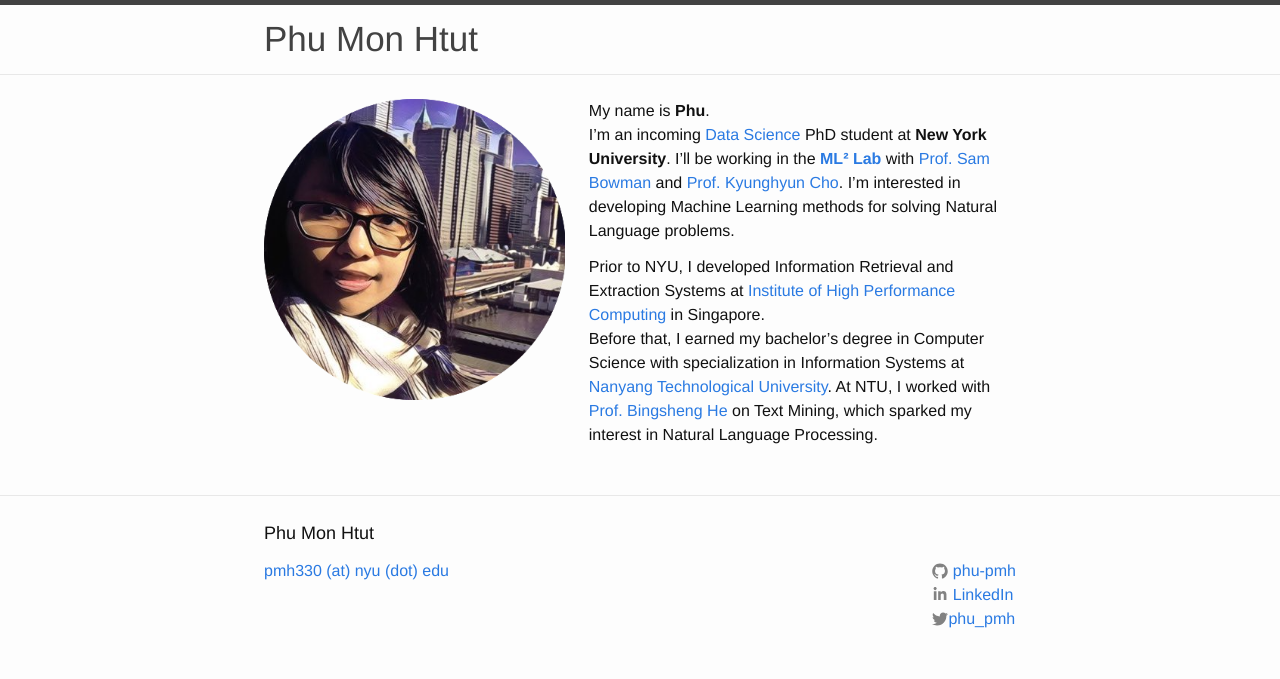
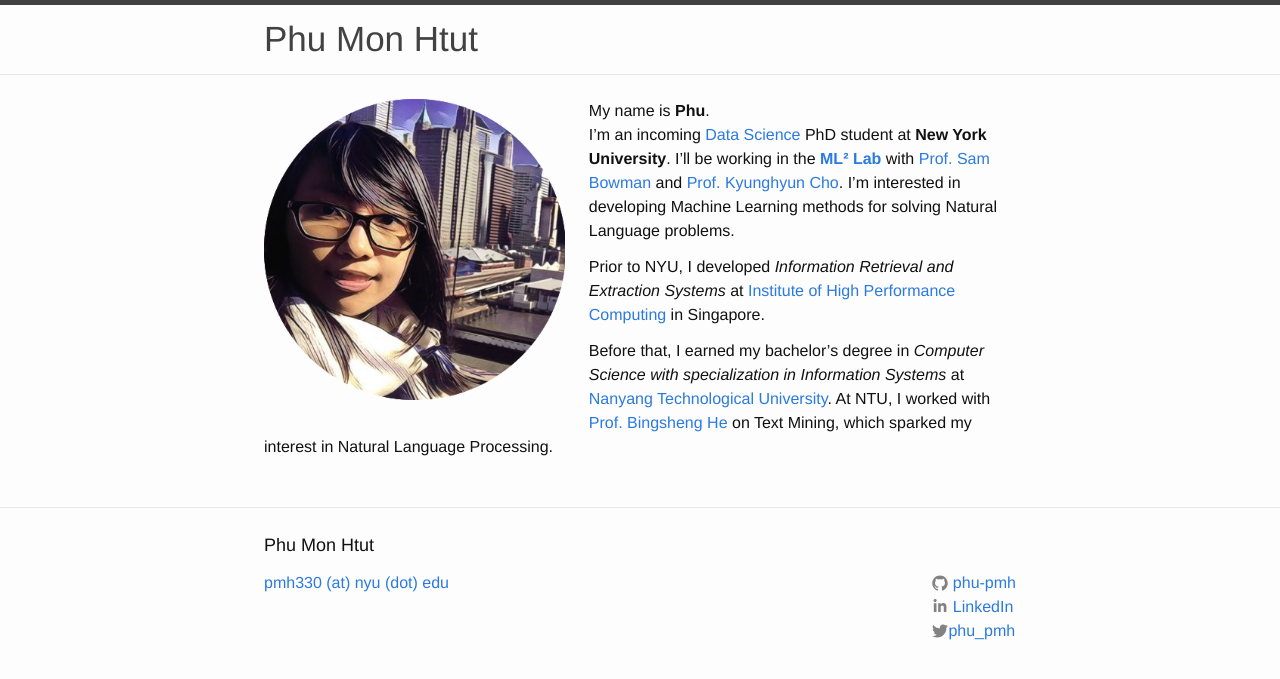
Before and after one commit to phu-pmh/phu-pmh.github.io, a Jekyll site: the page built from index.md, in a window 1280 px wide. Shown: the top 679 px of the page. Built offline with Jekyll 4.4.1, drawn with Linux system fonts in a browser that asks for light colours.

```diff
--- a/index.md
+++ b/index.md
@@ -4,5 +4,6 @@ layout: home
 My name is **Phu**.
 I'm an incoming [Data Science](http://cds.nyu.edu/) PhD student at **New York University**. I'll be working in the **[ML² Lab](https://wp.nyu.edu/ml2/)** with [Prof. Sam Bowman](https://www.nyu.edu/projects/bowman/) and [Prof. Kyunghyun Cho](https://kyunghyuncho.me/). I'm interested in developing Machine Learning methods for solving Natural Language problems.
 
-Prior to NYU, I developed Information Retrieval and Extraction Systems at [Institute of High Performance Computing](https://www.a-star.edu.sg/ihpc) in Singapore.
-Before that, I earned my bachelor's degree in Computer Science with specialization in Information Systems at [Nanyang Technological University](http://scse.ntu.edu.sg/Pages/Home.aspx). At NTU, I worked with [Prof. Bingsheng He](http://www.comp.nus.edu.sg/~hebs/) on Text Mining, which sparked my interest in Natural Language Processing.
+Prior to NYU, I developed *Information Retrieval and Extraction Systems* at [Institute of High Performance Computing](https://www.a-star.edu.sg/ihpc) in Singapore.
+
+Before that, I earned my bachelor's degree in *Computer Science with specialization in Information Systems* at [Nanyang Technological University](http://scse.ntu.edu.sg/Pages/Home.aspx). At NTU, I worked with [Prof. Bingsheng He](http://www.comp.nus.edu.sg/~hebs/) on Text Mining, which sparked my interest in Natural Language Processing.
```
